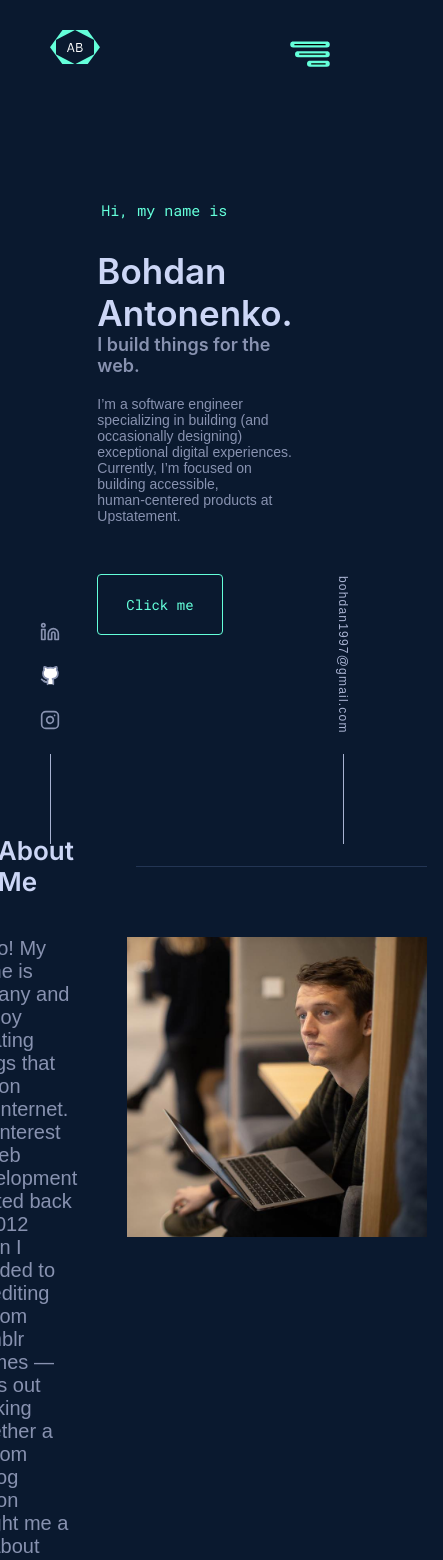
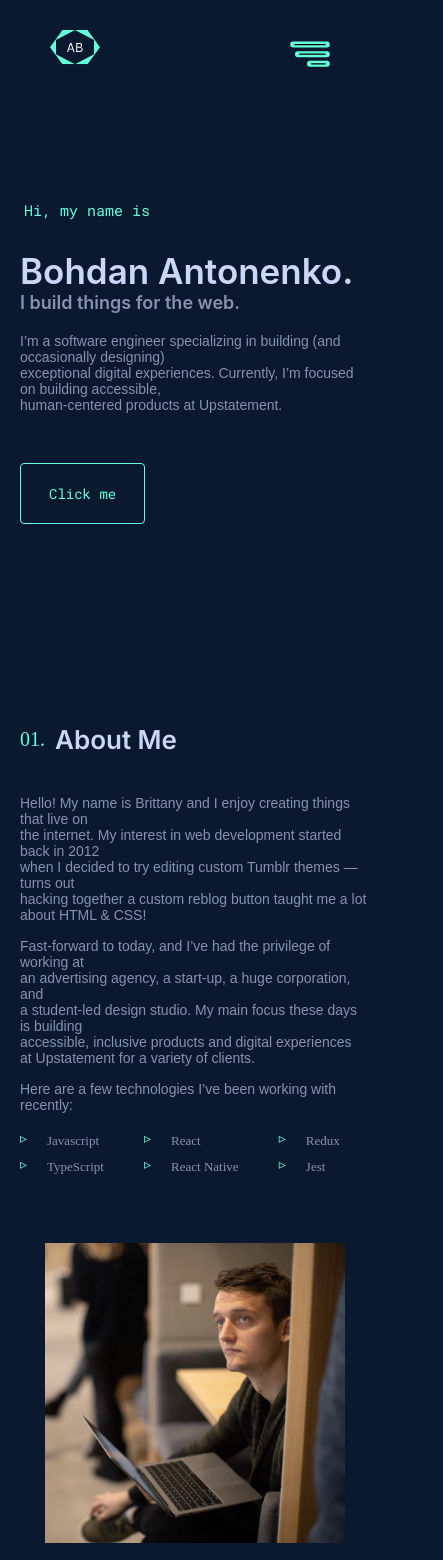
Before and after one commit to b-antonenko/personalPage, a React (Create React App) app: page / in a window 390 px wide. Shown: the top 1560 px of the page, 443 px wide, since content can reach past the window. Built offline with nearby package versions, Linux system fonts and the light colour scheme; a web font is replaced by a local one.

Commit message:
styles: "hero" and "about" sections styles updated

```diff
--- a/src/components/content/components/Title/styles.css
+++ b/src/components/content/components/Title/styles.css
@@ -31,4 +31,61 @@
             margin-left: 20px;
             background-color: #233554;
         }
+
+        @media (max-width: 1024px) {
+            h2 {
+                font-size: 26px;
+                color: #ccd6f6;
+                font-weight: 600;
+                font-family: 'Inter';
+                display: flex;
+                align-items: center;
+            }
+
+            h2::after {
+                display: none;
+            }
+        }
+
+        /* @media (max-width: 880px) {
+            h2, h3 {
+                font-size: 55px;
+            }
+
+            h3 {
+                font-size: 45px;
+            }
+
+            p {
+                font-size: 16px;
+            }
+        }
+
+        @media (max-width: 800px) {
+            h2, h3 {
+                font-size: 45px;
+            }
+
+            h3 {
+                font-size: 35px;
+            }
+
+            p {
+                font-size: 16px;
+            }
+        }
+
+        @media (max-width: 650px) {
+            h2, h3 {
+                font-size: 35px;
+            }
+
+            h3 {
+                font-size: 18px;
+            }
+
+            p {
+                font-size: 14px;
+            }
+        } */
     }
--- a/src/components/content/sections/about/styles.css
+++ b/src/components/content/sections/about/styles.css
@@ -59,4 +59,48 @@
             max-height: 100%
         }
     }
+
+    @media (max-width: 1024px) {
+        .about_content {
+            display: flex;
+            flex-direction: column;
+            align-items: center;
+
+
+            p {
+            font-size: 18px;
+            }
+        }
+
+    }
+
+     @media (max-width: 880px) {
+        .about_content {
+            p {
+                font-size: 16px;
+            }
+        }
+    }
+
+    @media (max-width: 800px) {
+        .about_content {
+            p {
+                font-size: 16px;
+            }
+        }
+    }
+
+    @media (max-width: 650px) {
+        .about_content {
+            p {
+                font-size: 14px;
+            }
+
+            .about_tech-list {
+                li {
+                    padding-left: 0px;
+                }
+        }
+    }
+    }
 };
--- a/src/components/content/sections/hero/styles.css
+++ b/src/components/content/sections/hero/styles.css
@@ -29,7 +29,6 @@
         font-family: "Teachers", sans-serif;
     }
 
-    /* Media Query for screens smaller than 840px */
     @media (max-width: 1024px) {
         h2, h3 {
             font-size: 60px;
--- a/src/components/content/styles.css
+++ b/src/components/content/styles.css
@@ -1,5 +1,5 @@
 .main {
-    padding: 0 150px;
+    padding: 0 20px;
     display: flex;
     flex-direction: column;
     align-items: center;
--- a/src/components/footer/components/email/styles.css
+++ b/src/components/footer/components/email/styles.css
@@ -43,3 +43,9 @@
         background-color: #a8b2d1;
     }
 }
+
+@media (max-width: 770px) {
+        #email-side {
+            display: none;
+        }
+}
--- a/src/components/footer/components/links/styles.css
+++ b/src/components/footer/components/links/styles.css
@@ -38,3 +38,9 @@
         background-color: #a8b2d1;
     }
 }
+
+@media (max-width: 770px) {
+    #contact-links {
+        display: none;
+    }
+}
```
